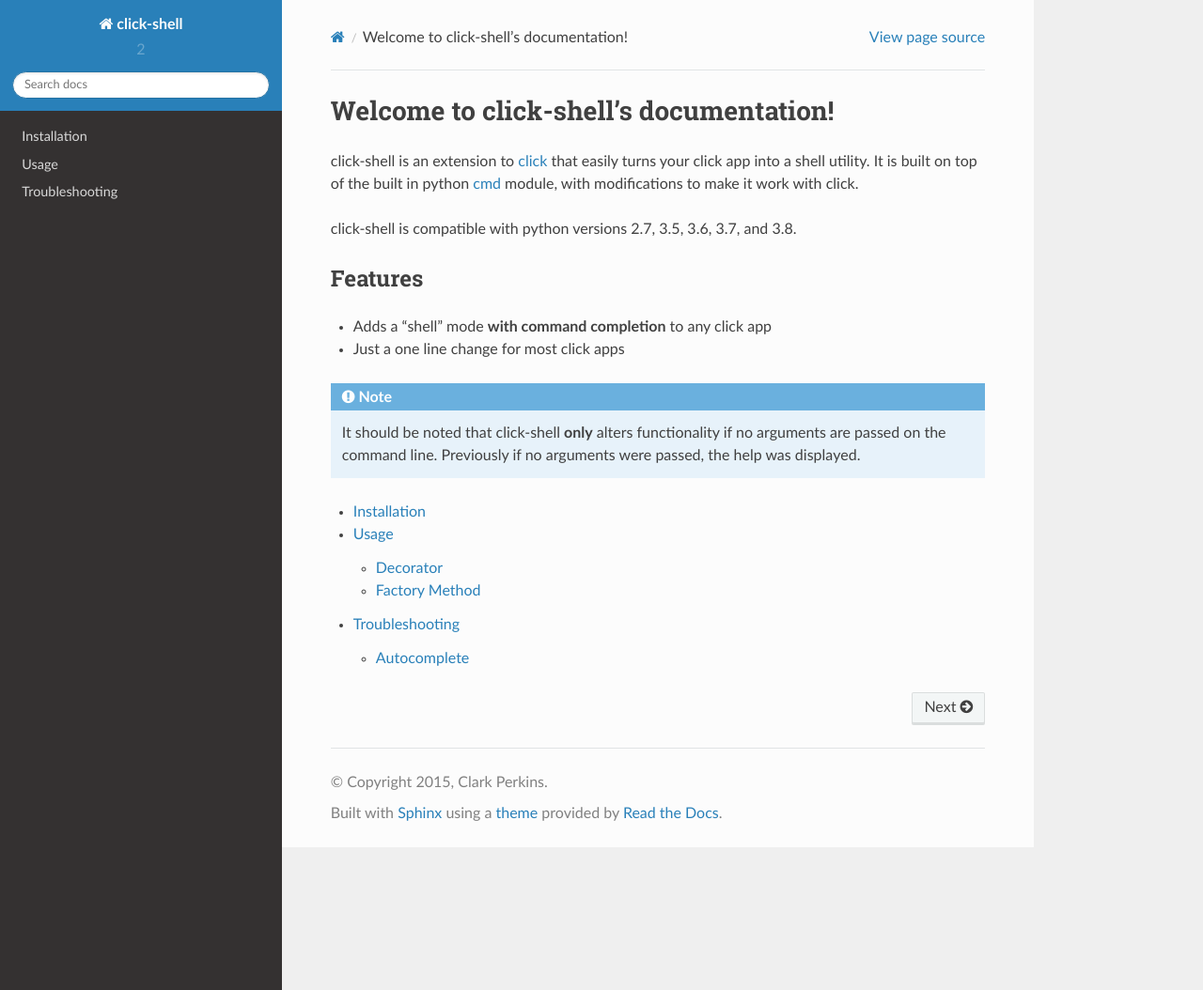
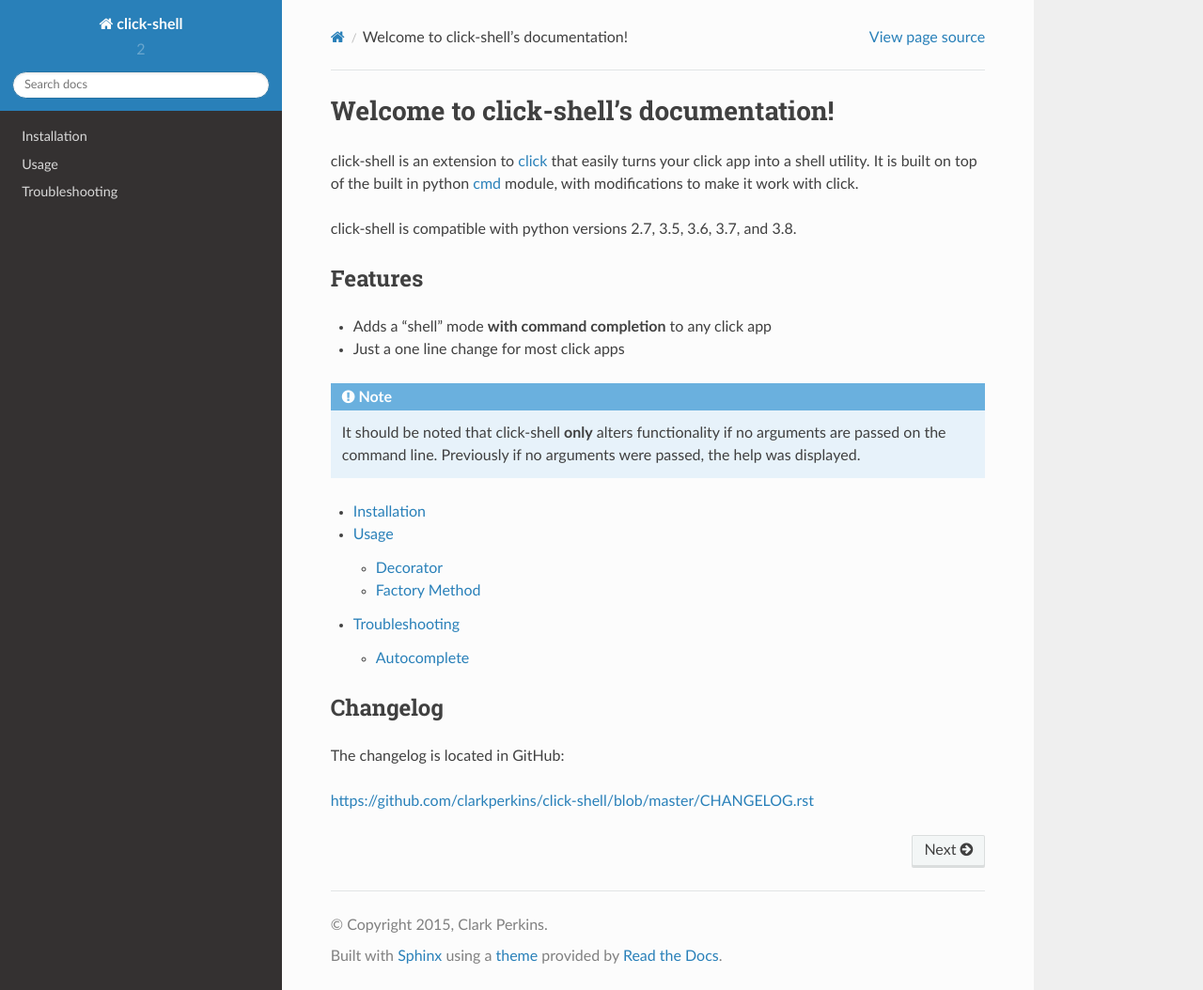
Before and after one commit to clarkperkins/click-shell, a Sphinx documentation site: the page built from docs/index.rst, in a window 1280 px wide and 1054 px high. Shown: the whole window at 94% size. Built offline with Sphinx 7.4.7 and the Read the Docs theme 2.0.0, drawn with Linux system fonts in a browser that asks for light colours.

Commit message:
Link to the changelog in the docs, update classifier

```diff
--- a/docs/index.rst
+++ b/docs/index.rst
@@ -27,5 +27,13 @@
    troubleshooting
 
 
-.. _click: http://click.pocoo.org/
+Changelog
+---------
+
+The changelog is located in GitHub:
+
+https://github.com/clarkperkins/click-shell/blob/master/CHANGELOG.rst
+
+
+.. _click: https://click.palletsprojects.com/
 .. _cmd: https://docs.python.org/3/library/cmd.html
--- a/setup.py
+++ b/setup.py
@@ -48,7 +48,7 @@
         'windows': ['pyreadline'],
     },
     classifiers=[
-        'Development Status :: 3 - Alpha',
+        'Development Status :: 5 - Production/Stable',
         'Intended Audience :: Developers',
         'License :: OSI Approved :: BSD License',
         'Operating System :: OS Independent',
```
